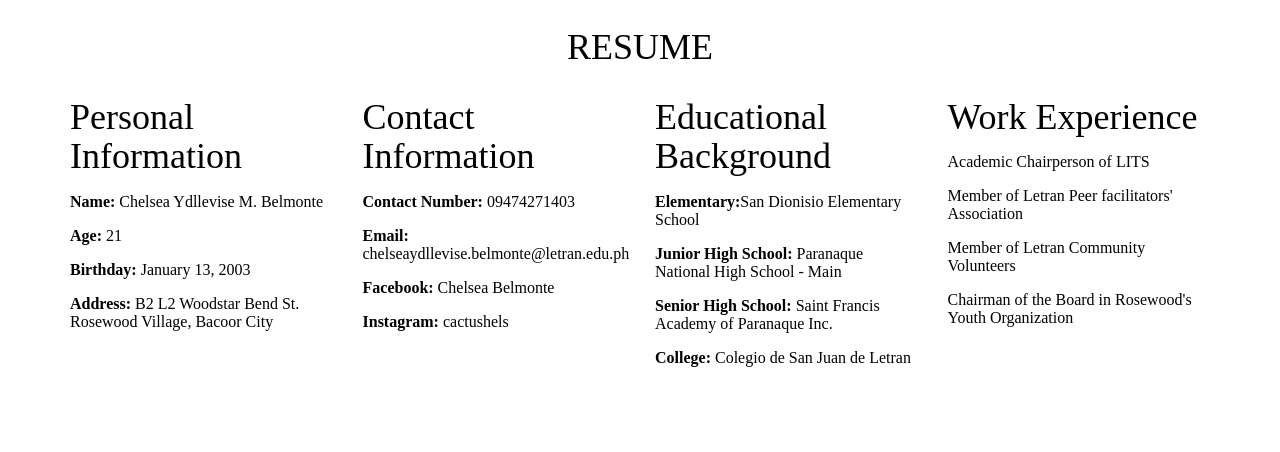
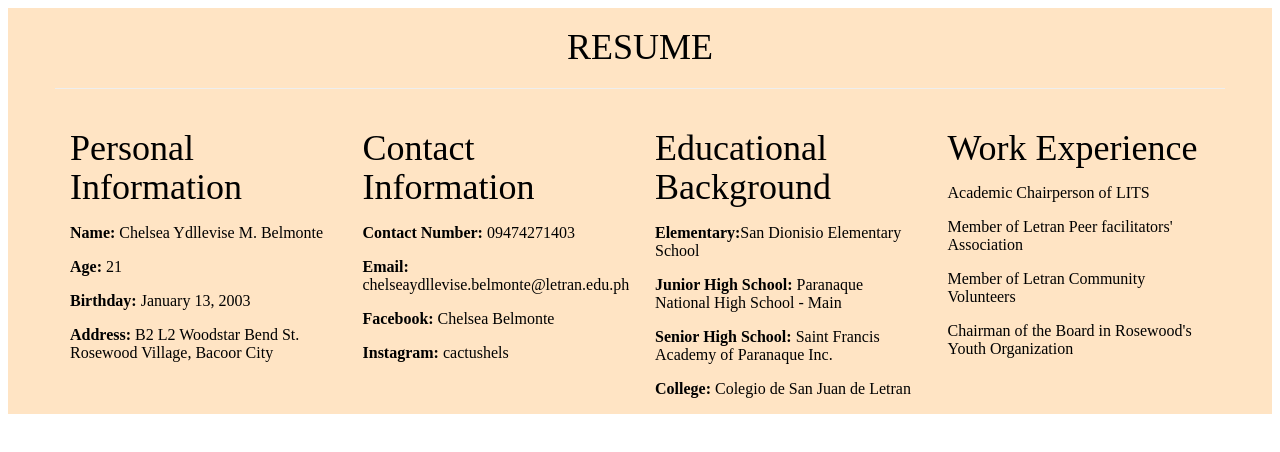
Before and after one commit to ChelseaBelmonte/Activity1, an Angular app: page / in a window 1280 px wide. Shown: the top 452 px of the page. Built offline with nearby package versions, Linux system fonts and the light colour scheme.

Commit message:
Update app.component.html

```diff
--- a/src/app/app.component.html
+++ b/src/app/app.component.html
@@ -1,12 +1,11 @@
-
-<section>
+<section class="d-flex justify-content-center align-items-center" style="background-color: #ffe4c4;">
   <div class="container">
     <div class="row mt-5">
-
       <h1 class="text-center">RESUME</h1>
+      <hr>
 
       <div class="col-lg-3 mt-5">
-    <div class="card ">
+        <div class="card">
           <h1>Personal Information</h1>
           <app-personal-info></app-personal-info>
         </div>
@@ -33,3 +32,5 @@
         </div>
       </div>
     </div>
+  </div>
+</section>
```
Lines whose indentation alone changed are shown as unchanged.
